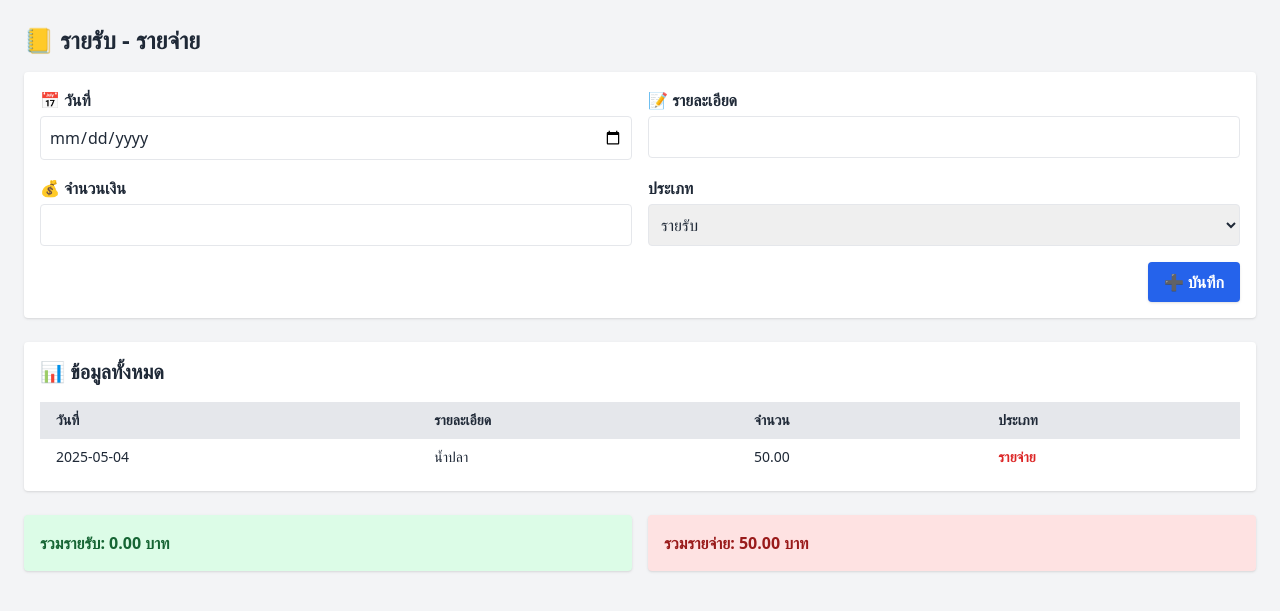
After one commit to samart1231/ot-app, a Flask app: page /income-expense in a window 1280 px wide. The commit adds this page. Shown: the top 611 px of the page. Run offline with Flask 3, Linux system fonts and the light colour scheme; data comes from the database, SQL or seed files in the repository; both versions use the stored data as it was after the commit; some libraries are stand-ins or nearby versions.

Commit message:
income_expense

```diff
--- a/app.py
+++ b/app.py
@@ -129,6 +129,46 @@ def month_view(year_month):
 
     conn.close()
     return render_template('month.html', records=records, month=year_month, total=round(total, 2))
+@app.route('/income-expense', methods=['GET', 'POST'])
+def income_expense():
+    conn = get_db_connection()
+    if request.method == 'POST':
+        date = request.form['date']
+        description = request.form['description']
+        amount = float(request.form['amount'])
+        category = request.form['category']
+        conn.execute('INSERT INTO income_expense (date, description, amount, category) VALUES (?, ?, ?, ?)',
+                     (date, description, amount, category))
+        conn.commit()
+        return redirect('/income-expense')
+
+    records = conn.execute('SELECT * FROM income_expense ORDER BY date DESC').fetchall()
+    total_income = conn.execute('SELECT SUM(amount) FROM income_expense WHERE category="income"').fetchone()[0] or 0
+    total_expense = conn.execute('SELECT SUM(amount) FROM income_expense WHERE category="expense"').fetchone()[0] or 0
+    conn.close()
+    return render_template('income_expense.html', records=records, total_income=total_income, total_expense=total_expense)
+def init_db():
+    conn = get_db_connection()
+    conn.execute('''
+        CREATE TABLE IF NOT EXISTS ot_records (
+            id INTEGER PRIMARY KEY AUTOINCREMENT,
+            work_date TEXT,
+            start_time TEXT,
+            end_time TEXT,
+            ot_hours REAL
+        )
+    ''')
+    conn.execute('''
+        CREATE TABLE IF NOT EXISTS income_expense (
+            id INTEGER PRIMARY KEY AUTOINCREMENT,
+            date TEXT,
+            description TEXT,
+            amount REAL,
+            category TEXT
+        )
+    ''')
+    conn.commit()
+    conn.close()
 
 if __name__ == '__main__':
     init_db()
--- /dev/null
+++ b/templates/income_expense.html
@@ -0,0 +1,82 @@
+<!DOCTYPE html>
+<html lang="th">
+<head>
+  <meta charset="UTF-8">
+  <title>รายรับรายจ่าย</title>
+  <script src="https://cdn.tailwindcss.com"></script>
+</head>
+<body class="bg-gray-100 text-gray-800 p-6">
+
+  <h1 class="text-2xl font-bold mb-4">📒 รายรับ - รายจ่าย</h1>
+
+  <!-- ฟอร์มเพิ่มข้อมูล -->
+  <form method="POST" class="bg-white p-4 rounded shadow mb-6 grid grid-cols-1 md:grid-cols-2 gap-4">
+    <div>
+      <label class="block font-semibold mb-1">📅 วันที่</label>
+      <input type="date" name="date" required class="w-full border rounded p-2">
+    </div>
+    <div>
+      <label class="block font-semibold mb-1">📝 รายละเอียด</label>
+      <input type="text" name="description" required class="w-full border rounded p-2">
+    </div>
+    <div>
+      <label class="block font-semibold mb-1">💰 จำนวนเงิน</label>
+      <input type="number" step="0.01" name="amount" required class="w-full border rounded p-2">
+    </div>
+    <div>
+      <label class="block font-semibold mb-1">ประเภท</label>
+      <select name="category" required class="w-full border rounded p-2">
+        <option value="income">รายรับ</option>
+        <option value="expense">รายจ่าย</option>
+      </select>
+    </div>
+    <div class="md:col-span-2 text-right">
+      <button type="submit" class="bg-blue-600 hover:bg-blue-700 text-white font-semibold px-4 py-2 rounded shadow">
+        ➕ บันทึก
+      </button>
+    </div>
+  </form>
+
+  <!-- ตารางแสดงข้อมูล -->
+  <div class="bg-white p-4 rounded shadow">
+    <h2 class="text-xl font-semibold mb-4">📊 ข้อมูลทั้งหมด</h2>
+    <table class="w-full table-auto text-sm">
+      <thead class="bg-gray-200 text-left">
+        <tr>
+          <th class="px-4 py-2">วันที่</th>
+          <th class="px-4 py-2">รายละเอียด</th>
+          <th class="px-4 py-2">จำนวน</th>
+          <th class="px-4 py-2">ประเภท</th>
+        </tr>
+      </thead>
+      <tbody>
+        {% for r in records %}
+        <tr class="border-t hover:bg-gray-50">
+          <td class="px-4 py-2">{{ r['date'] }}</td>
+          <td class="px-4 py-2">{{ r['description'] }}</td>
+          <td class="px-4 py-2">{{ '{:,.2f}'.format(r['amount']) }}</td>
+          <td class="px-4 py-2">
+            {% if r['category'] == 'income' %}
+              <span class="text-green-600 font-semibold">รายรับ</span>
+            {% else %}
+              <span class="text-red-600 font-semibold">รายจ่าย</span>
+            {% endif %}
+          </td>
+        </tr>
+        {% endfor %}
+      </tbody>
+    </table>
+  </div>
+
+  <!-- รวม -->
+  <div class="mt-6 grid grid-cols-1 md:grid-cols-2 gap-4">
+    <div class="bg-green-100 p-4 rounded shadow text-green-800 font-bold">
+      รวมรายรับ: {{ '{:,.2f}'.format(total_income) }} บาท
+    </div>
+    <div class="bg-red-100 p-4 rounded shadow text-red-800 font-bold">
+      รวมรายจ่าย: {{ '{:,.2f}'.format(total_expense) }} บาท
+    </div>
+  </div>
+
+</body>
+</html>
--- a/templates/index.html
+++ b/templates/index.html
@@ -40,7 +40,11 @@
 
 </form>
 
-
+<div class="mb-6">
+  <a href="/income-expense" class="px-4 py-2 bg-green-600 text-white rounded hover:bg-green-700">
+    รายรับรายจ่าย
+  </a>
+</div>
 
   <!-- ตารางข้อมูล -->
   <table class="w-full bg-white shadow rounded table-auto text-sm mb-6">
```
Also changed, not shown: ot.db.
